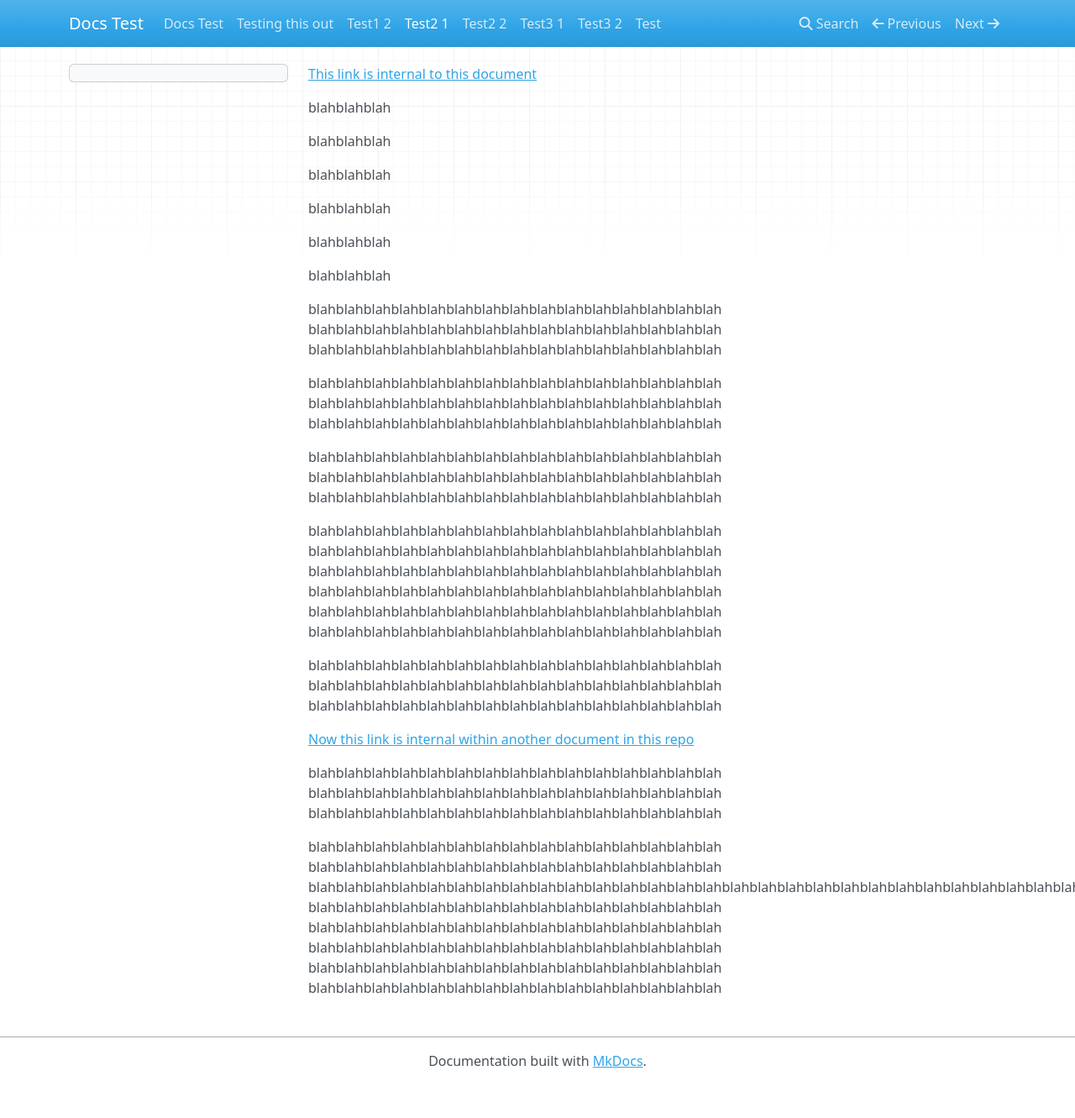
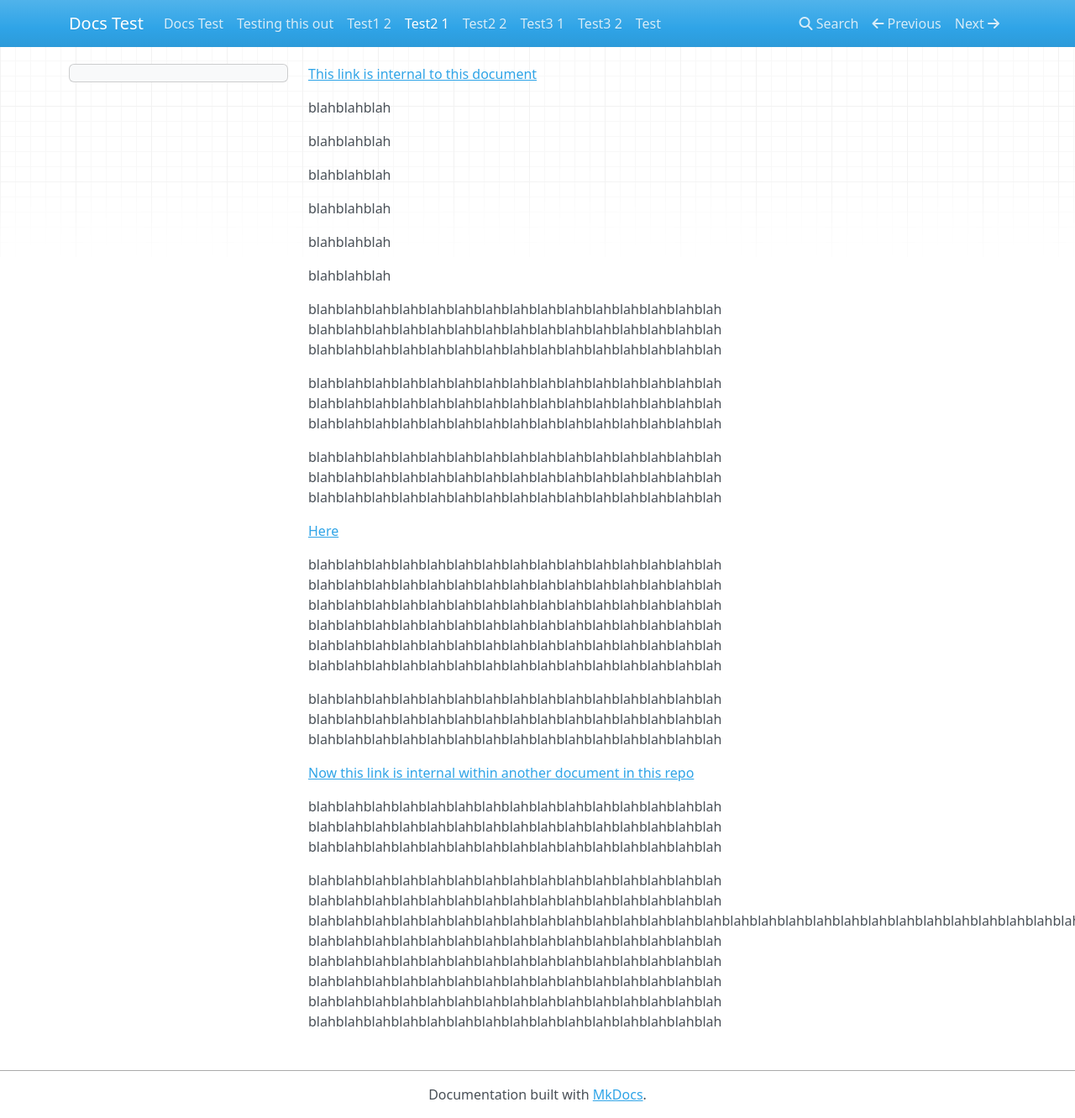
Before and after one commit to iriark01/docs_test, an MkDocs documentation site: the page built from Docs/TestDir2/test2-1.md, in a window 1280 px wide and 1331 px high. Shown: the whole window at 84% size. Built offline with MkDocs 1.6.1, drawn with Linux system fonts in a browser that asks for light colours; nearby versions of some CDN libraries; old or Windows-style settings are respelled for this version of MkDocs.

Commit message:
Update test2-1.md

```diff
--- a/Docs/TestDir2/test2-1.md
+++ b/Docs/TestDir2/test2-1.md
@@ -24,7 +24,7 @@ blahblahblahblahblahblahblahblahblahblahblahblahblahblahblah
 blahblahblahblahblahblahblahblahblahblahblahblahblahblahblah
 blahblahblahblahblahblahblahblahblahblahblahblahblahblahblah
 
-<a href="#Here is where it links to"></a>
+<a href="#Here is where it links to">Here</a>
 
 blahblahblahblahblahblahblahblahblahblahblahblahblahblahblah
 blahblahblahblahblahblahblahblahblahblahblahblahblahblahblah
```
